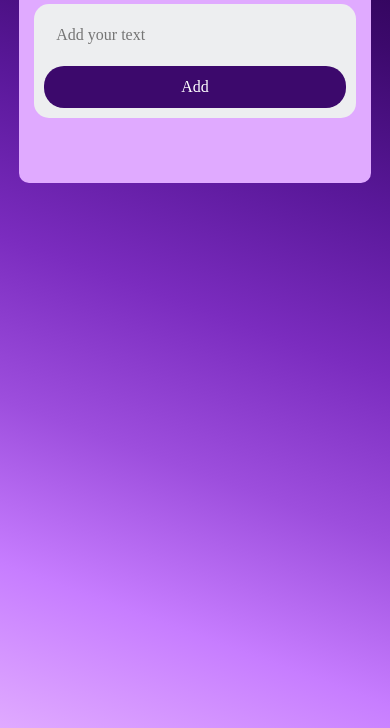
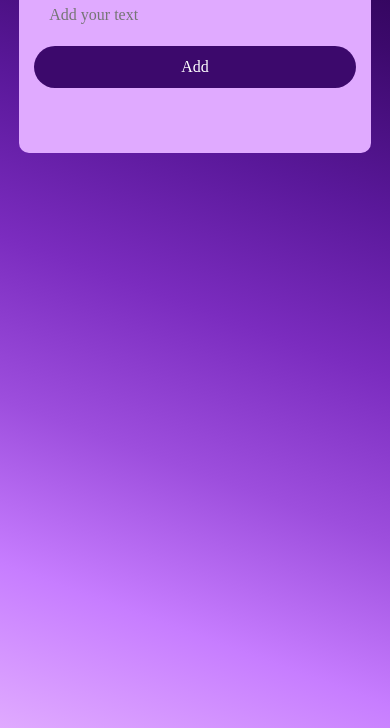
Before and after one commit to Urfavsahil/my-website, a plain HTML site: page index.html in a window 390 px wide. Shown: the part 116-844 px from the top of the page. Drawn offline with Linux system fonts and the light colour scheme.

Commit message:
Update style.css

```diff
--- a/style.css
+++ b/style.css
@@ -116,29 +116,29 @@ h2{
     .todo-app {
         width: 95%;
         padding: 20px 15px 40px;
-        margin: 40px auto;
+        margin: 30px auto;
     }
 
     .row {
         flex-direction: column;
         align-items: stretch;
         gap: 10px;
-        padding: 10px;
-        border-radius: 15px;
+        padding: 0;
+        background: none;
     }
 
     input {
         width: 100%;
-        padding: 12px;
+        padding: 12px 15px;
         font-size: 16px;
-        border-radius: 20px;
+        border-radius: 25px;
     }
 
     button {
         width: 100%;
         padding: 12px;
         font-size: 16px;
-        border-radius: 20px;
+        border-radius: 25px;
     }
 
     h2 {
@@ -146,6 +146,7 @@ h2{
         text-align: center;
     }
 }
+
 body {
     overflow-x: hidden;
 }
```
